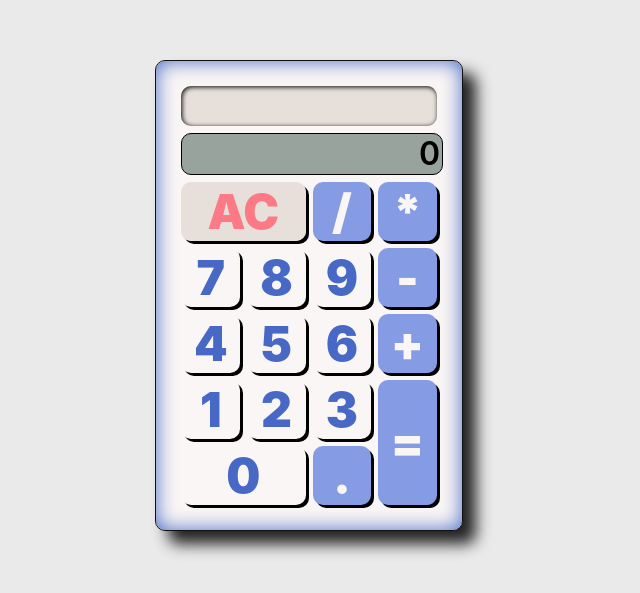
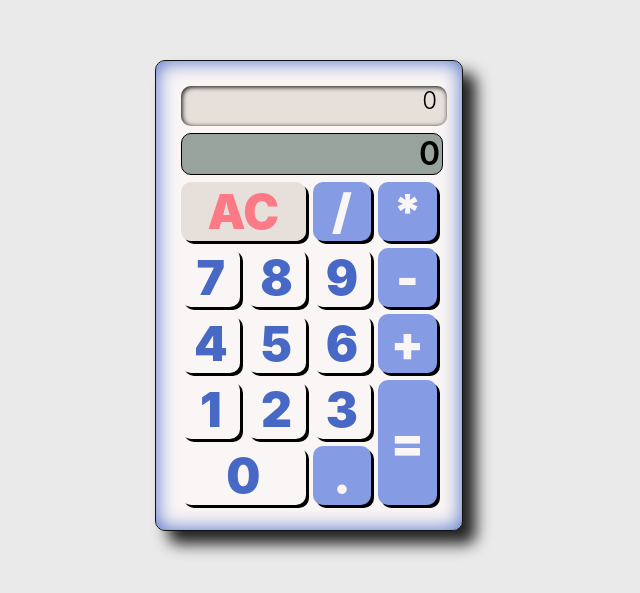
Before and after one commit to Stryyder/js-calculator, a React (Create React App) app: page / in a window 1280 px wide. Shown: the part 105-698 px from the top of the page, without its empty margins (331-971 px from the left). Built offline with nearby package versions, Linux system fonts and the light colour scheme.

Commit message:
new display component

```diff
--- a/src/App.css
+++ b/src/App.css
@@ -66,6 +66,10 @@ body {
 }
 
 #display {
+  display: block;
+  text-align: right;
+  margin: 0 auto;
+  padding-right: 10px;
   background: var(--lightest-color-offset);
   box-shadow: inset 1px 1px 5px black;
   color: black;
@@ -74,6 +78,7 @@ body {
   height: 100%;
   min-height: 40px;
   font-size: 1.5em;
+  font-weight: 300;
 }
 
 #inp {
--- a/src/App.js
+++ b/src/App.js
@@ -1,10 +1,13 @@
 import React, { Component } from "react";
 import "./App.css";
 import Buttons from "./Buttons.js";
+import Display from "./Display.js";
 
+const DISPLAY_DATA = [
+  { displayValue: "", displayLabel: "", id: "display", displayType: "display" },
+  { displayValue: "0", displayLabel: "0", id: "inp", displayType: "input" }
+];
 const DATA = [
-  { buttonValue: "", buttonLabel: "", id: "display", buttonType: "display" },
-  { buttonValue: "0", buttonLabel: "0", id: "inp", buttonType: "input" },
   { buttonValue: "0", buttonLabel: "AC", id: "clear", buttonType: "clear" },
   { buttonValue: "", buttonLabel: "/", id: "divide", buttonType: "operation" },
   {
@@ -29,7 +32,7 @@ const DATA = [
   { buttonValue: "1", buttonLabel: "1", id: "one", buttonType: "number" },
   { buttonValue: "2", buttonLabel: "2", id: "two", buttonType: "number" },
   { buttonValue: "3", buttonLabel: "3", id: "three", buttonType: "number" },
-  { buttonValue: "", buttonLabel: "=", id: "equals", buttonType: "number" },
+  { buttonValue: "", buttonLabel: "=", id: "equals", buttonType: "operation" },
   { buttonValue: "0", buttonLabel: "0", id: "zero", buttonType: "number" },
   { buttonValue: ".", buttonLabel: ".", id: "decimal", buttonType: "operation" }
 ];
@@ -43,15 +46,25 @@ export default class App extends Component {
   }
 
   updateDisplay = event => {
-    this.setState({
-      inputDisplay: this.state.inputDisplay + event.target.buttonValue
-    });
-    document.getElementById("inp").innerHTML = this.state.inputDisplay;
+    switch (true) {
+      case event.target.className === "number":
+        this.setState({
+          inputDisplay: this.state.inputDisplay + event.target.innerHTML
+        });
+        document.getElementById("inp").innerHTML = this.state.inputDisplay;
+        break;
+      default:
+        break;
+    }
   };
 
   render() {
     return (
       <div id="wrapper">
+        {DISPLAY_DATA.map(e => (
+          <Display displayID={e.id} displayLabel={this.state.inputDisplay} />
+        ))}
+
         {DATA.map(e => (
           <Buttons
             buttonID={e.id}
--- a/src/Display.js
+++ b/src/Display.js
@@ -1,6 +1,6 @@
-import React, { useState } from "react";
+import React from "react";
 import "./App.css";
 
 export default function Buttons(props) {
-  return <div>}</div>;
+  return <div id={props.displayID}>{props.displayLabel}</div>;
 }
```
